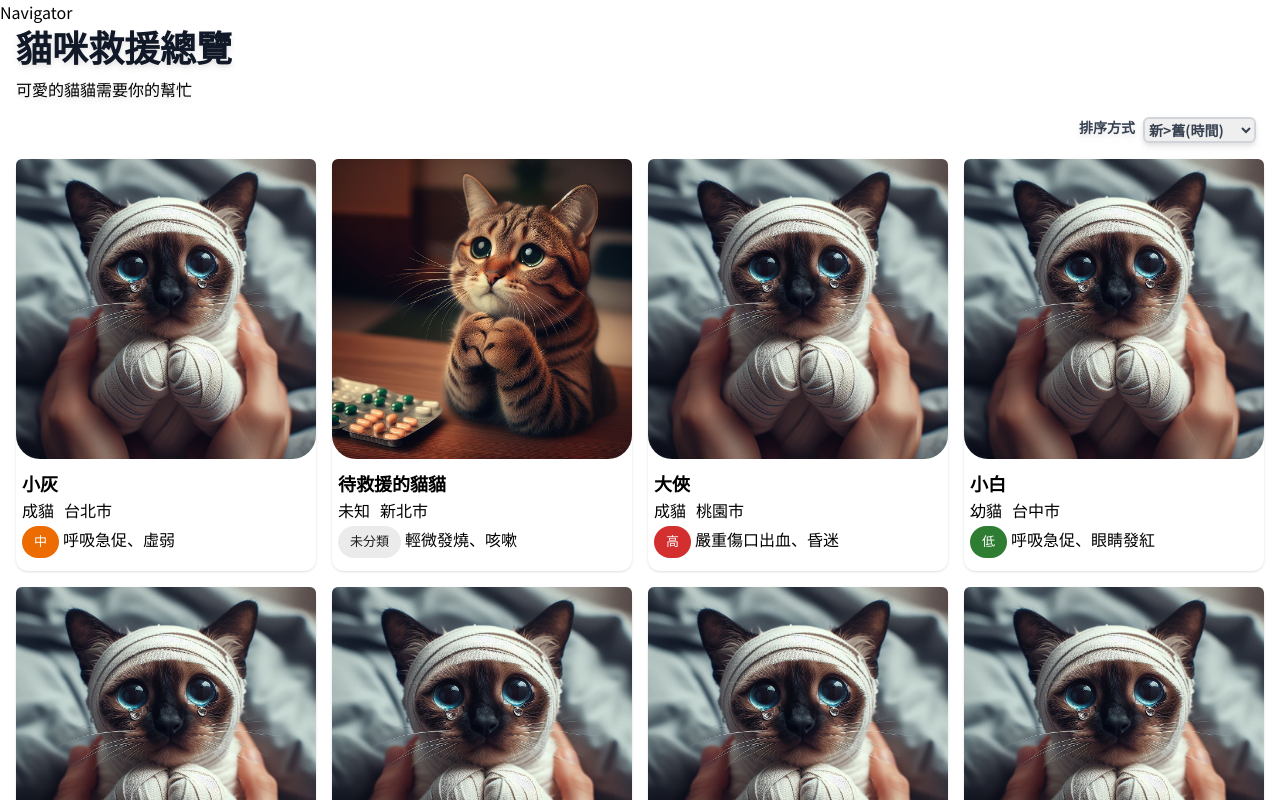
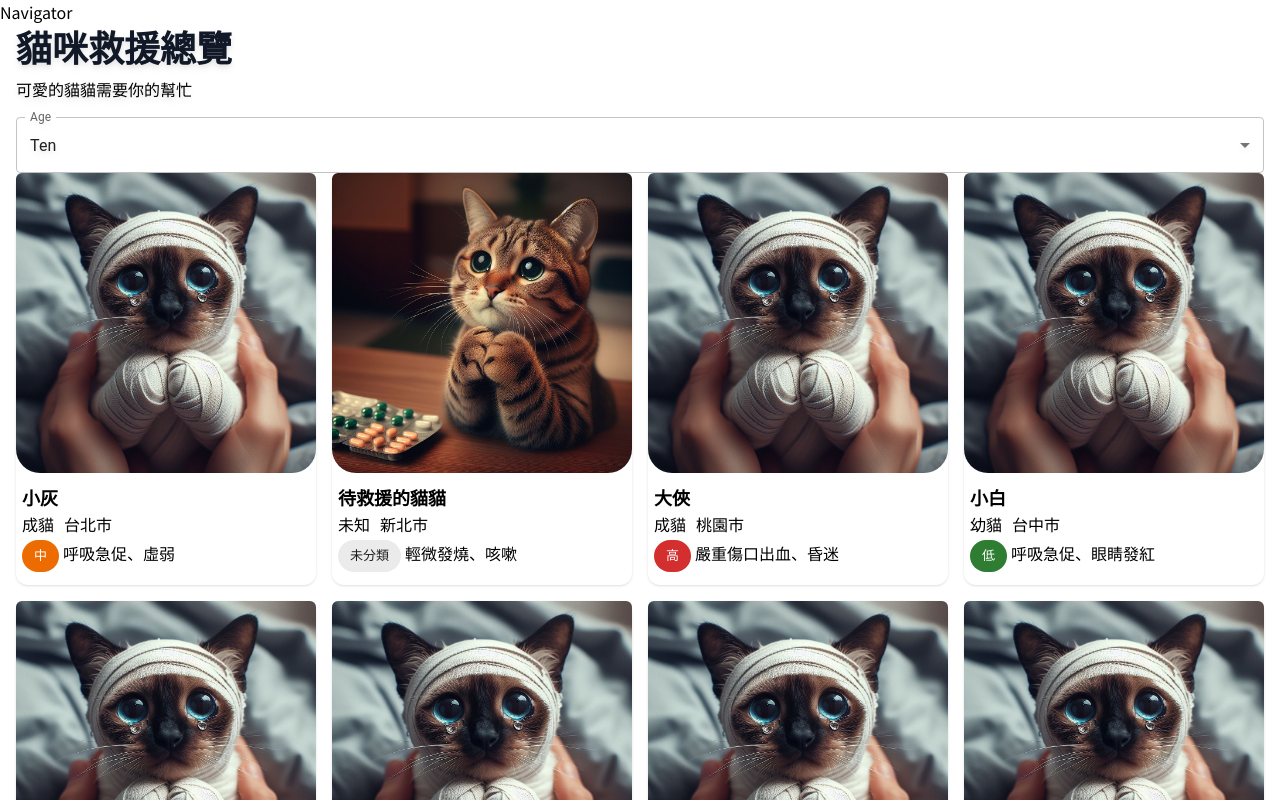
Before and after one commit to Li-Shang-tw/catRescueAdoptPlatform, a React (Vite) app: page /rescue in a window 1280 px wide. Shown: the top 800 px of the page. Built offline with nearby package versions, Linux system fonts and the light colour scheme.

Commit message:
refactor:add RresueLayout upon RescueContainer to apply compound pattern

```diff
--- /dev/null
+++ b/src/RescueLayout.jsx
@@ -0,0 +1,18 @@
+import { useState } from "react";
+import { RescueContext } from "./context/RescueContext";
+
+import rescueData from "./assets/rescueData.json";
+
+export default function RescueLayout({ children }) {
+  //放container
+  //放context的provider跟rescue相關的設定
+
+  //設定rescueCat的state
+  const [rescueCats, setRescueCats] = useState(rescueData);
+
+  return (
+    <RescueContext.Provider value={{ rescueCats, setRescueCats }}>
+      {children}
+    </RescueContext.Provider>
+  );
+}
--- a/src/Router.jsx
+++ b/src/Router.jsx
@@ -3,6 +3,8 @@ import { createBrowserRouter } from "react-router-dom";
 //載入Root
 import Root from "./page/RootTRoute";
 
+//載入Layout
+import RescueLayout from "./RescueLayout";
 //載入頁面
 import Home from "./page/Home";
 import AdoptOverview from "./page/AdoptOverView";
@@ -24,7 +26,14 @@ export const Router = createBrowserRouter([
       { path: "adopt", element: <AdoptOverview /> },
       { path: "adopt/:id", element: <AdoptDetail /> },
       { path: "user/:id", element: <UserProfile /> },
-      { path: "rescue", element: <RescueContainer /> },
+      {
+        path: "rescue",
+        element: (
+          <RescueLayout>
+            <RescueContainer />
+          </RescueLayout>
+        ),
+      },
       { path: "rescue/:id", element: <RescueDetail /> },
     ],
   },
--- a/src/components/Sort.jsx
+++ b/src/components/Sort.jsx
@@ -1,25 +1,29 @@
+import Box from "@mui/material/Box";
+import InputLabel from "@mui/material/InputLabel";
+import MenuItem from "@mui/material/MenuItem";
+import FormControl from "@mui/material/FormControl";
+import Select from "@mui/material/Select";
+
 export default function Sort({ sort }) {
   function handleOptionChange(e) {
     sort(e.target.value);
   }
   return (
-    <div>
-      <div className="flex justify-end mb-4">
-        <label className="text-gray-700 text-sm font-bold mr-2" htmlFor="sort">
-          排序方式
-        </label>
-        <select
-          className="border-2 border-gray-300 rounded-md text-gray-700 text-sm font-bold mr-2"
-          name="sort"
-          id="sort"
+    <Box sx={{ minWidth: 120 }}>
+      <FormControl fullWidth>
+        <InputLabel id="demo-simple-select-label">Age</InputLabel>
+        <Select
+          labelId="demo-simple-select-label"
+          id="demo-simple-select"
+          value="10"
+          label="Age"
           onChange={handleOptionChange}
         >
-          <option value="timeDes">新>舊(時間)</option>
-          <option value="timeAsc">舊>新(時間)</option>
-          <option value="riskDes">高>低(危險度)</option>
-          <option value="riskAsc">低>高(危險度)</option>
-        </select>
-      </div>
-    </div>
+          <MenuItem value={10}>Ten</MenuItem>
+          <MenuItem value={20}>Twenty</MenuItem>
+          <MenuItem value={30}>Thirty</MenuItem>
+        </Select>
+      </FormControl>
+    </Box>
   );
 }
--- a/src/page/RescueContainer.jsx
+++ b/src/page/RescueContainer.jsx
@@ -1,14 +1,15 @@
 import RescueOverview from "../page/RescueOverview";
-import { useState } from "react";
+import { useState, useContext } from "react";
 //載入救援資料的context
-
-import rescueData from "../assets/rescueData.json";
+import { RescueContext } from "../context/RescueContext";
 
 export default function RescueContainer() {
-  //rescueData
-  const [rescueCats, setRescueCats] = useState(rescueData);
+  //使用context
+  const rescueData = useContext(RescueContext);
+  const { rescueCats, setRescueCats } = rescueData;
   //current page
   const [currentPage, setCurrentPage] = useState(1);
+
   //=========pagination=========
   function handlePageChange(event, page) {
     setCurrentPage(page);
```
